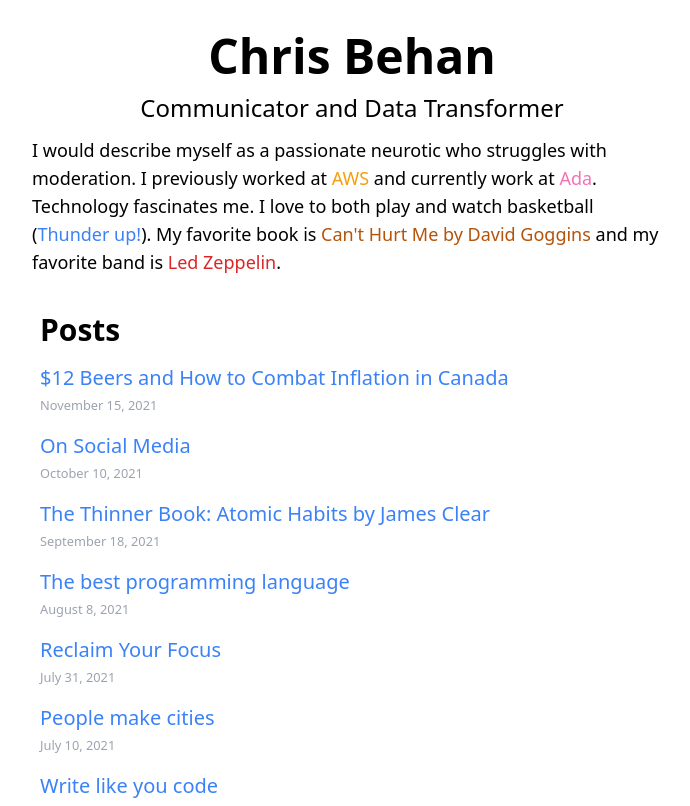
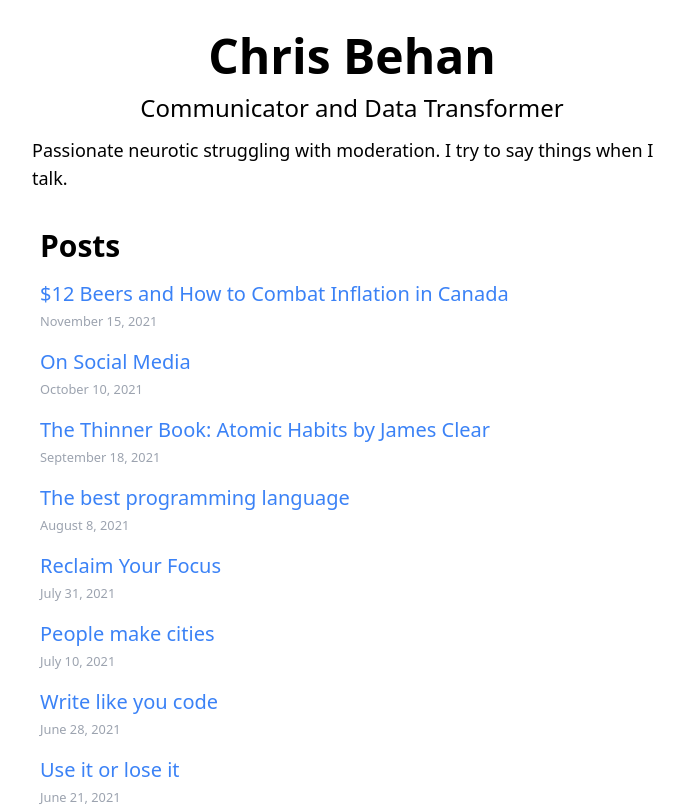
Before and after one commit to Chris-Behan/chris-behan.github.io, a Next.js app: page / in a window 1280 px wide. Shown: the top 806 px of the page, without its empty margins (288-978 px from the left). Built offline with nearby package versions, Linux system fonts and the light colour scheme.

Commit message:
Edit intro

```diff
--- a/pages/index.js
+++ b/pages/index.js
@@ -45,40 +45,8 @@ gtag('config', 'G-XSBEQSV3P3');
       </section>
       <section>
         <p class="text-lg">
-          I would describe myself as a passionate neurotic who struggles with
-          moderation. I previously worked at{" "}
-          <a
-            href="https://aws.amazon.com/"
-            class="text-yellow-500 hover:underline"
-          >
-            AWS
-          </a>{" "}
-          and currently work at{" "}
-          <a href="https://www.ada.cx/" class="text-pink-400 hover:underline">
-            Ada
-          </a>
-          . Technology fascinates me. I love to both play and watch basketball (
-          <a
-            class="text-blue-500 hover:underline"
-            href="https://www.nba.com/thunder/"
-          >
-            Thunder up!
-          </a>
-          ). My favorite book is{" "}
-          <a
-            class="text-yellow-700 hover:underline"
-            href="https://davidgoggins.com/book/"
-          >
-            Can't Hurt Me by David Goggins
-          </a>{" "}
-          and my favorite band is{" "}
-          <a
-            class="text-red-600 hover:underline"
-            href="https://open.spotify.com/album/4wExFfncaUIqSgoxnqa3Eh?si=UmkV7iSCRZuob0szOKBohA"
-          >
-            Led Zeppelin
-          </a>
-          .
+          Passionate neurotic struggling with
+          moderation. I try to say things when I talk.{" "}
         </p>
       </section>
       <section class="p-2">
```
